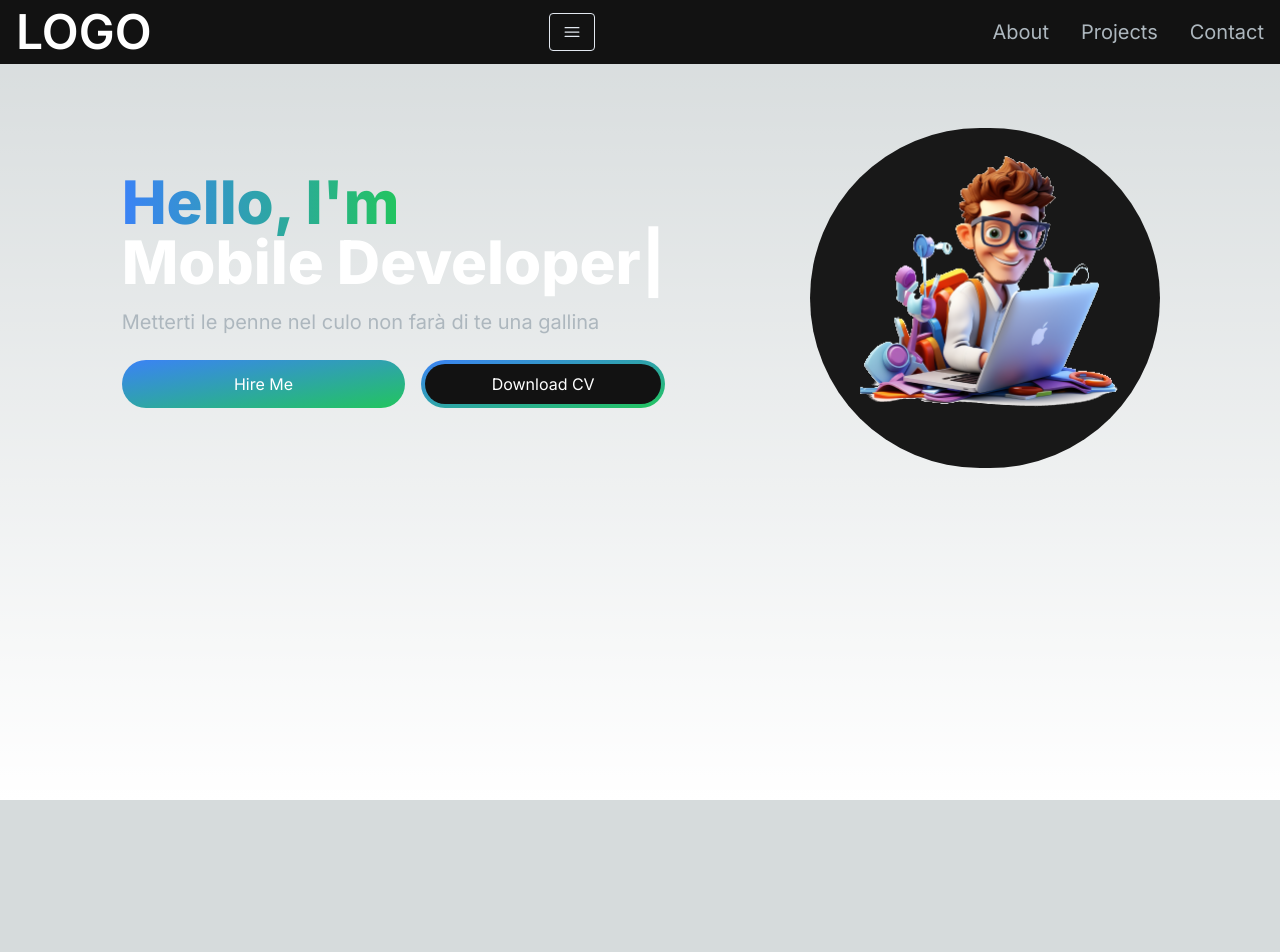
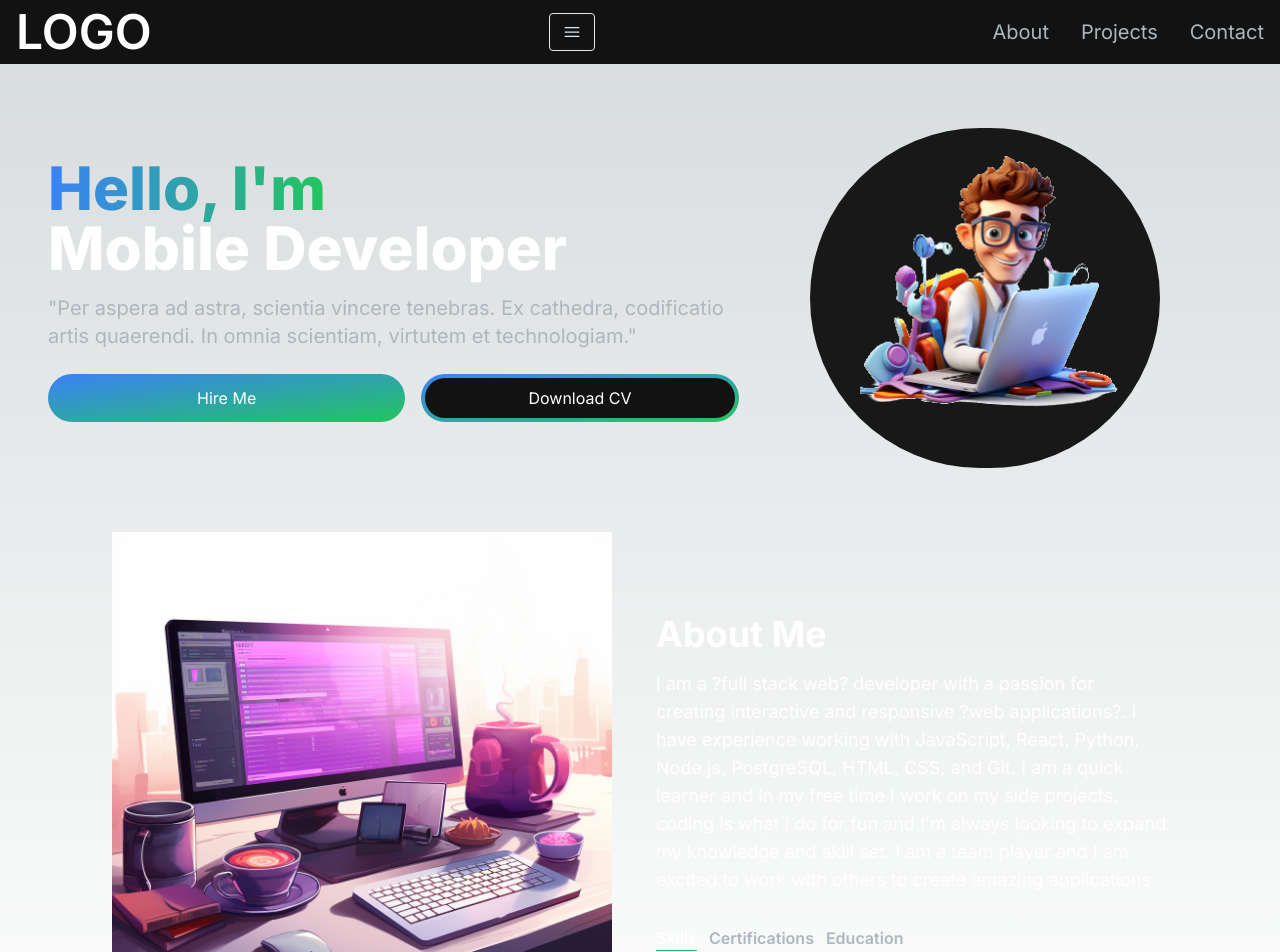
Before and after one commit to Desko95/portfolio-website, a Next.js app: page / in a window 1280 px wide. Shown: the top 952 px of the page. Before the commit the page ends 800 px from the top, so only its background shows below. Built offline with nearby package versions, Linux system fonts and the light colour scheme.

Commit message:
THE UNDERSCORE GREEN THINGY S NOT WORKING PROPERLY

```diff
--- /dev/null
+++ b/app/components/AboutSection.jsx
@@ -0,0 +1,62 @@
+"use client";
+import React, { useTransition, useState } from 'react';
+import Image from "next/image";
+import TabButton from './TabButton';
+
+const AboutSection = () => {
+  const [tab, setTab] = useState("skills");
+  const [isPending, startTransition] = useTransition();
+
+  const handleTabChange = (id) => {
+    startTransition(() => {
+      setTab(id);
+
+    });
+  }
+
+  return (
+    <section className='text-white '> {/* color about section */}
+      <div className='md:grid md:grid-cols-2 gap-8 items-center py-8 px-4 xl:gap16 sm:py-16 xl:px-16'> {/* position */}
+        <Image src="/images/about-image.png" width={500} height={500} />
+        <div>
+          <h2 className='text-4xl font-bold text-white mb-4'>About Me</h2>
+          <p className='text-base lg:text-lg'>
+            I am a ?full stack web? developer with a passion for creating
+            interactive and responsive ?web applications?. I have experience
+            working with JavaScript, React, Python, Node.js, PostgreSQL,
+            HTML, CSS, and Git. I am a quick learner and In my free time I work
+            on my side projects, coding is what I do for fun and
+            I'm always looking to expand my knowledge and skill set.
+            I am a team player and
+            I am excited to work with others to create amazing applications.
+         </p>
+            <div className='flex flex-row mt-8'>
+              <TabButton
+                selectTab={() => handleTabChange("skills")}
+                active={tab === "skills"}
+              >
+                {" "}
+                Skills{" "}
+              </TabButton>
+              <TabButton
+                selectTab={() => handleTabChange("certification")}
+                active={tab === "certification"}
+              >
+                {" "}
+                Certifications{" "}
+              </TabButton>
+              <TabButton
+                selectTab={() => handleTabChange("education")}
+                active={tab === "education"}
+              >
+                {" "}
+                Education{" "}
+              </TabButton>
+            </div>
+        </div>
+      </div>
+    </section>
+  )
+};
+
+export default AboutSection;
--- a/app/components/HeroSection.jsx
+++ b/app/components/HeroSection.jsx
@@ -29,7 +29,9 @@
             />
           </h1>
           <p className='text-[#ADB7BE] text-base sm:text-lg mb-6 lg:text-xl'>
-            Metterti le penne nel culo non farà di te una gallina
+          {/*"In the realm of algorithms and data, I navigate the vast sea of code to architect the future."
+          latin for:Through hardships to the stars, knowledge conquers darkness. From the chair, the coding of the art of discovery. In all things, knowledge, virtue, and technology.*/}
+          "Per aspera ad astra, scientia vincere tenebras. Ex cathedra, codificatio artis quaerendi. In omnia scientiam, virtutem et technologiam."
           </p>
           <div className='flex'> {/* Create a flex container */}
             <button className='flex-1 px-6 py-3 w-full sm:w-fit rounded-full mr-4 bg-gradient-to-br from-blue-500 via-purple500 to-green-500 hover:bg-slate-400 text-white'>
--- /dev/null
+++ b/app/components/TabButton.jsx
@@ -0,0 +1,15 @@
+import React from 'react';
+
+const TabButton = ({ active, selectTab, children }) => {
+ const buttonClasses = active ? 'text-white border-b border-green-500' : 'text-[#ADB7BE]';
+
+  return (
+    <button onClick={selectTab}>
+      <p className={`mr-3 font-semibold hover:text-white ${buttonClasses}`}>
+        {children}
+      </p>
+    </button>
+  );
+};
+
+export default TabButton;
--- a/app/page.js
+++ b/app/page.js
@@ -2,6 +2,7 @@
 import HeroSection from './components/HeroSection';
 import { Container } from 'postcss';
 import Navbar from './components/Navbar';
+import AboutSection from './components/AboutSection';
 
 export default function Home() {
   return (
@@ -9,6 +10,7 @@
       <Navbar />
       <div className="container mt-24 mx-auto px-12 py-4">
         <HeroSection />
+        <AboutSection />
      </div>
     </main>
   )
```
Also changed, not shown: public/images/about-image.png (added).
